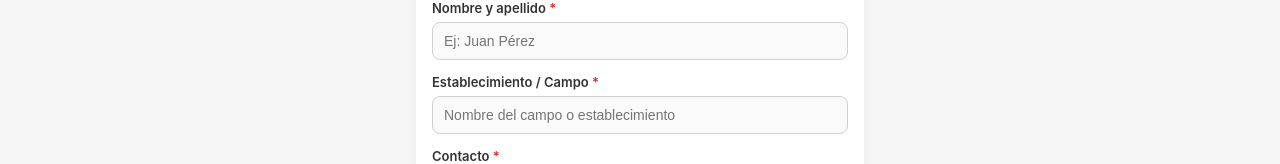
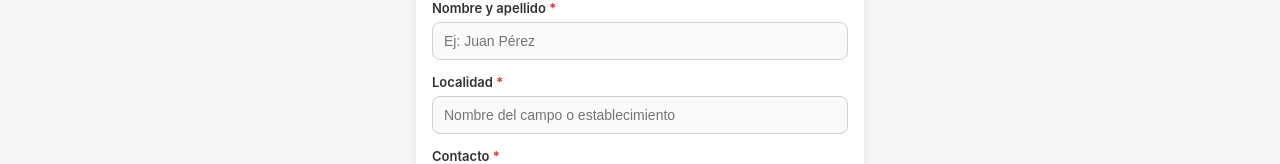
Before and after one commit to juanalfonso27/app-clientes, a website: page visitas.html in a window 1280 px wide. Shown: the part 196-360 px from the top of the page. Drawn offline with Linux system fonts and the light colour scheme.

Commit message:
Update visitas.html

```diff
--- a/visitas.html
+++ b/visitas.html
@@ -190,7 +190,7 @@
                     </div>
 
                     <div class="form-group">
-                        <label class="form-label" for="farm">Establecimiento / Campo <span>*</span></label>
+                        <label class="form-label" for="farm">Localidad <span>*</span></label>
                         <input id="farm" name="farm" type="text" class="form-input" required placeholder="Nombre del campo o establecimiento">
                     </div>
 
```
